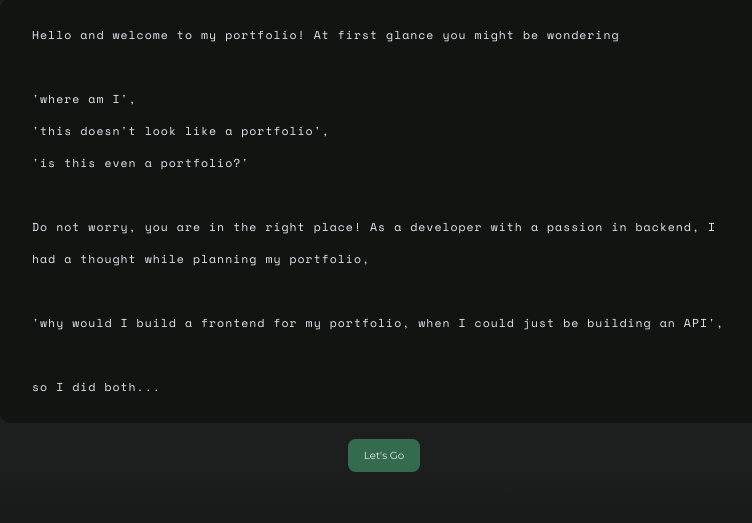
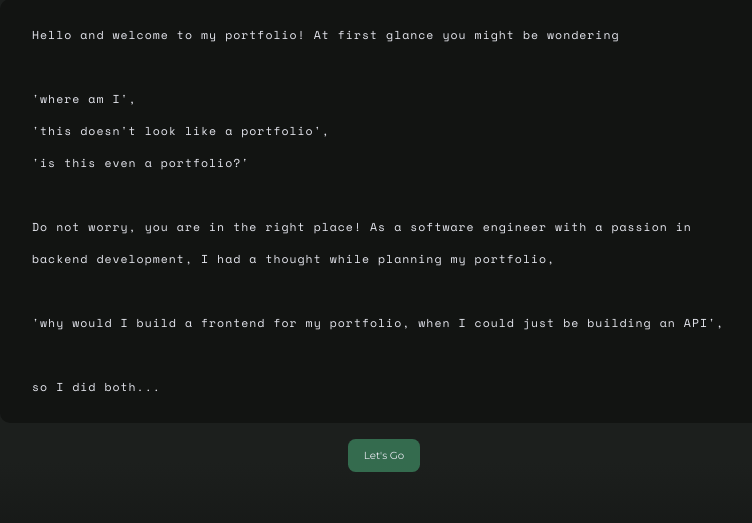
Before and after one commit to MaiTra10/Portfolio, a Django app: page / in a window 1280 px wide. Shown: the part 177-700 px from the top of the page, without its empty margins (256-1008 px from the left). Run offline with Django 4.2, Linux system fonts and the light colour scheme; some libraries are stand-ins or nearby versions; some web fonts are replaced.

Commit message:
feat
update welcome message, profile picture and resume

```diff
--- a/portfolio/page/templates/page/index.html
+++ b/portfolio/page/templates/page/index.html
@@ -39,7 +39,7 @@
                 'where am I',<br>
                 'this doesn't look like a portfolio',<br>
                 'is this even a portfolio?'<br><br>
-                Do not worry, you are in the right place! As a developer with a passion in backend, I had a thought while planning my portfolio,<br><br>
+                Do not worry, you are in the right place! As a software engineer with a passion in backend development, I had a thought while planning my portfolio,<br><br>
                 'why would I build a frontend for my portfolio, when I could just be building an API',<br><br>
                 so I did both...
             </p>
```
Also changed, not shown: portfolio/static/media/Resume-MaitraPatel.png, portfolio/static/media/profile_picture.png, 1 other file.
